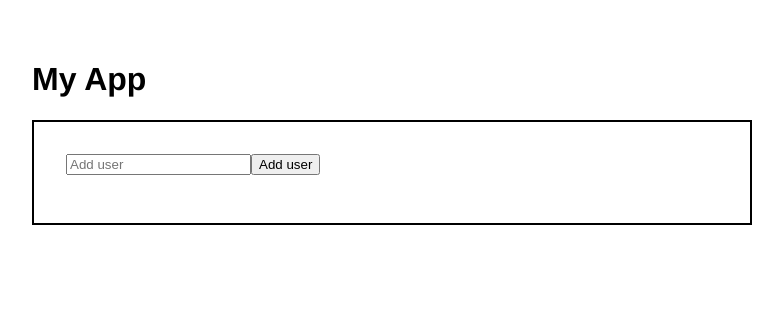
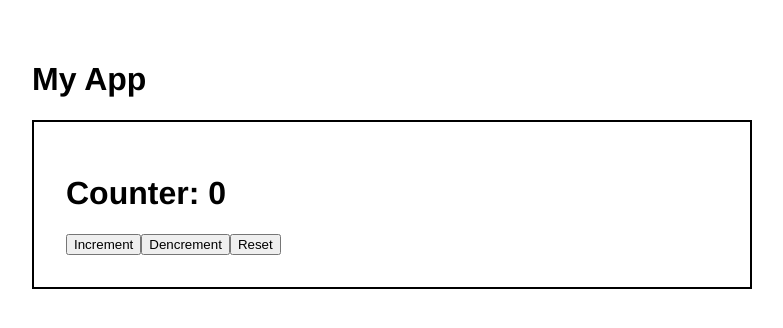
Before and after one commit to philip-morris-89/react-exercises, a React (Create React App) app in the folder my-app/: page / in a window 1280 px wide. Shown: the top 328 px of the page, without its empty margins (248-1031 px from the left). Built offline with nearby package versions, Linux system fonts and the light colour scheme.

Commit message:
Create a custom hook useCounter that keeps track of the state of a counter, and returns the current value of the counter as well as three functions to increment, decrement and reset the counter.

```diff
--- a/my-app/src/App.js
+++ b/my-app/src/App.js
@@ -1,6 +1,6 @@
 import React from 'react';
 import Container from './Container';
-import { GithubUserList } from './GithubUserList';
+import { HookCounter } from './HookCounter';
 
 
 export class App extends React.Component {
@@ -8,7 +8,7 @@ export class App extends React.Component {
     return (
       <div>
         <Container title={<h1>My App</h1>}>
-          <GithubUserList />
+          <HookCounter />
         </Container>
       </div>
     )
--- a/my-app/src/Counter.js
+++ b/my-app/src/Counter.js
@@ -1,12 +1,12 @@
 import { useState, useEffect } from "react";
 
-export function Counter({initialValue = 0}) {
-  const [counter, setCounter] = useState(initialValue);
+export function Counter() {
+  const [counter, setCounter] = useState(0);
 
   useEffect( () => {
     setInterval(() => {
       setCounter(() => counter + 1);
-    }, 1000)
+    }, 3000)
   }, [counter])
 
   // Mount and Unmount
--- /dev/null
+++ b/my-app/src/HookCounter.js
@@ -0,0 +1,13 @@
+import { useCounter } from "./useCounter"
+
+export function HookCounter({ initialValue = 0 }) {
+  const { counter, onIncrement, onDencrement, onReset } = useCounter(initialValue)
+  return (
+    <div>
+      <h1>Counter: {counter}</h1>
+      <button onClick={onIncrement}>Increment</button>
+      <button onClick={onDencrement}>Dencrement</button>
+      <button onClick={onReset}>Reset</button>
+    </div>
+  )
+}
--- /dev/null
+++ b/my-app/src/useCounter.js
@@ -0,0 +1,24 @@
+import { useState } from "react";
+
+export function useCounter(initialValue = 0) {
+  const[ counter, setCounter ] = useState(initialValue)
+
+  function handleCounterIncrement() {
+    setCounter((c) => c + 1)
+  }
+
+  function handleCounterDencrement() {
+    setCounter((c) => c - 1)
+  }
+
+  function handleCounterReset() {
+    setCounter(initialValue)
+  }
+
+  return {
+    counter: counter,
+    onIncrement: handleCounterIncrement,
+    onDencrement: handleCounterDencrement,
+    onReset: handleCounterReset,
+  }
+}
```
